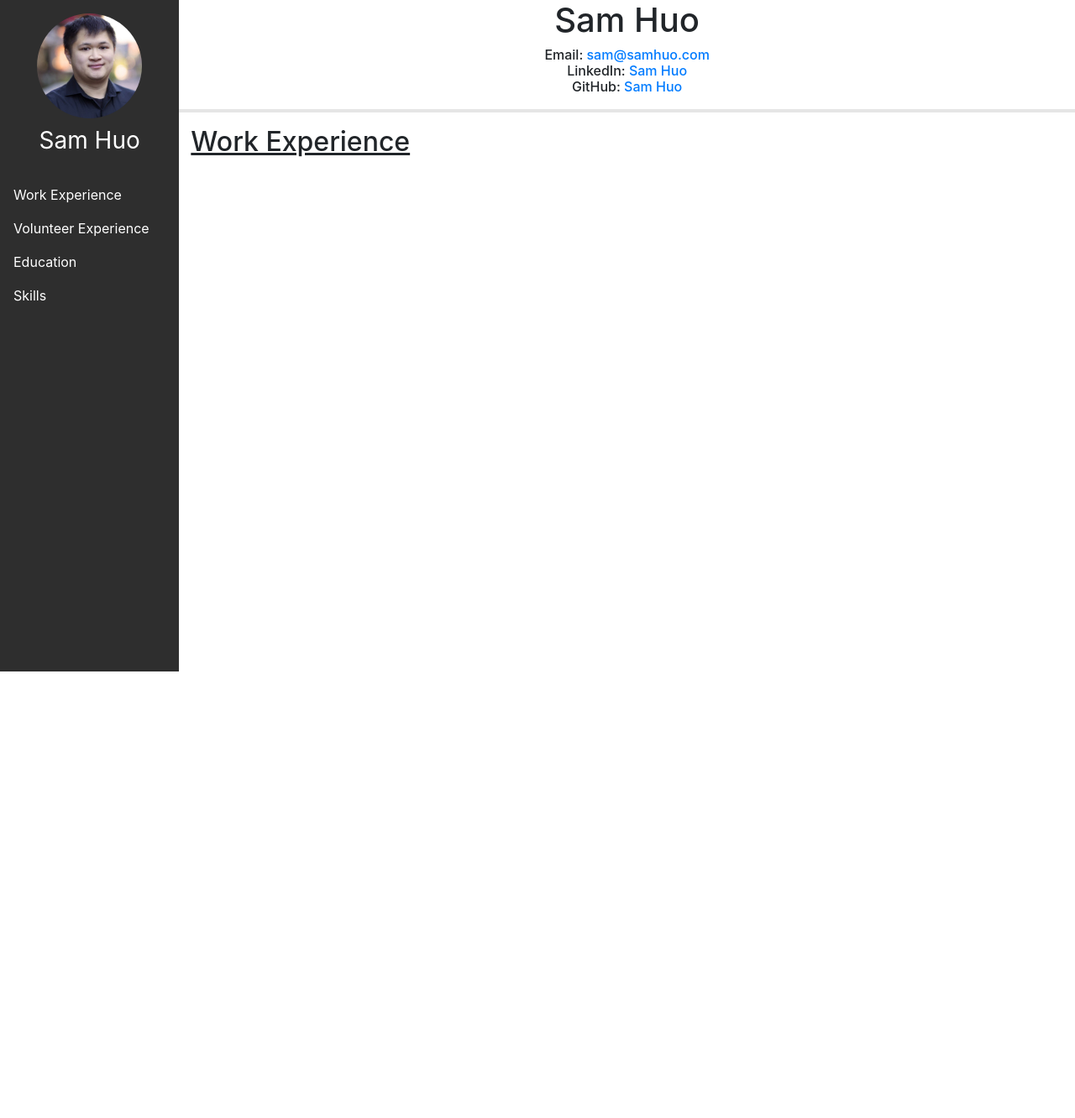
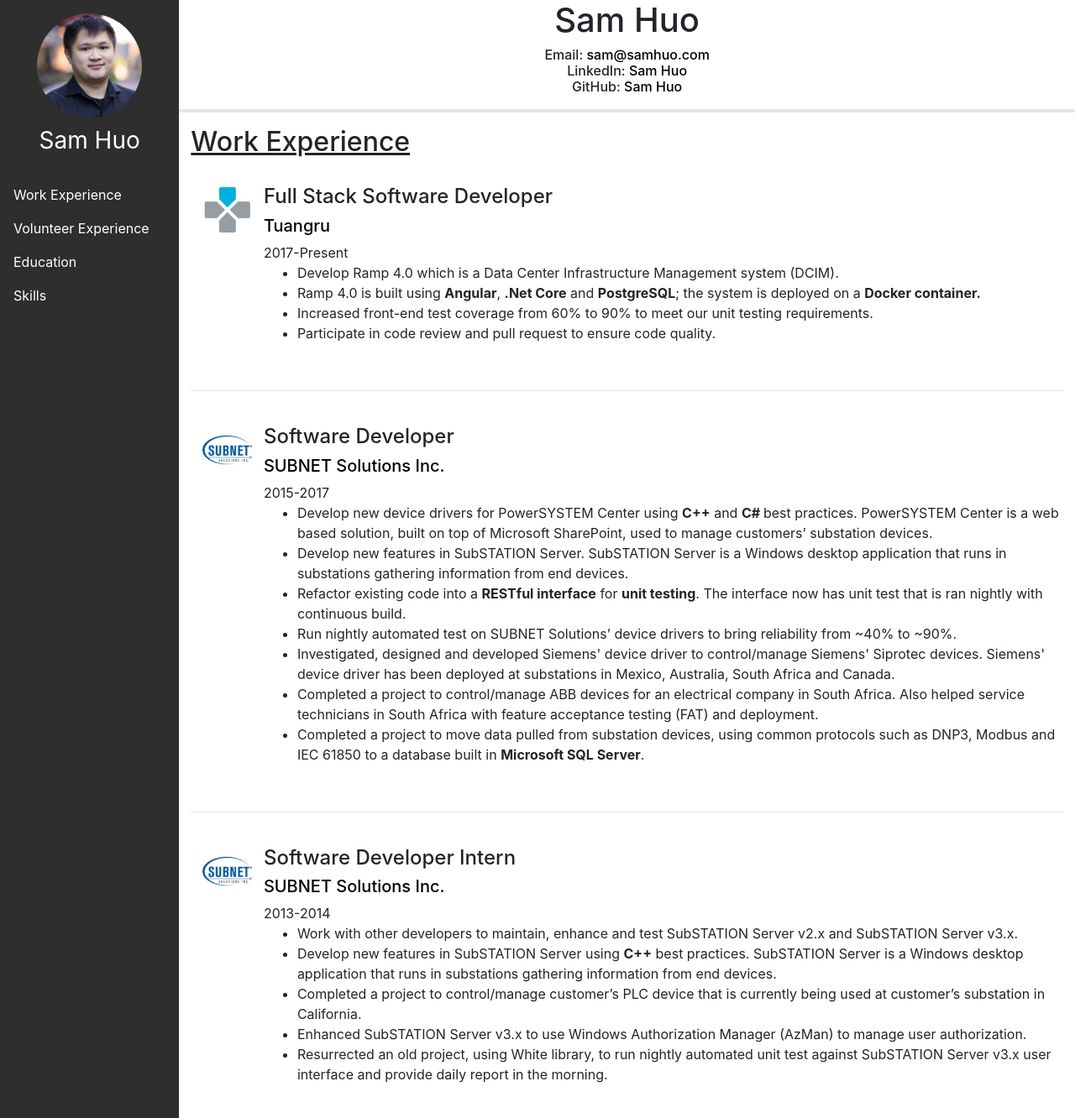
Before and after one commit to SamHuo213/sam-resume, an Angular app in the folder sam-resume/: page /workExperience in a window 1280 px wide. Shown: the whole page at 84% size. Before the commit the page ends 800 px from the top, so only its background shows below. Built offline with nearby package versions, Linux system fonts and the light colour scheme.

Commit message:
skill and work experience content (#6)

```diff
--- a/sam-resume/src/app/education/education.component.html
+++ b/sam-resume/src/app/education/education.component.html
@@ -1,29 +1,38 @@
 <h2 class="body-header-two">Education</h2>
 <br>
-<div class="row no-gutters">
+<div class="row no-gutters content-list">
 	<div class="col-lg-1 col-md-2 col-sm-2">
-		<img class="education-img" src="assets/u-of-c.png">
+		<a href="https://www.ucalgary.ca/">
+			<img class="list-img" src="assets/u-of-c.png">
+		</a>
 	</div>
 	<div class="col-lg-11 col-md-10 col-sm-10">
-		<h4>University of Calgary</h4>
+		<a class="content-title" href="https://www.ucalgary.ca/">
+			<h4>University of Calgary</h4>
+		</a>
 		<h5>Bachelor of Engineering - BE, Software Engineering</h5>
 		2011 - 2015
 		<ul style="list-style-type:disc">
 			<li>Completed a 16 month internship program at SUBNET Solutions Inc. Hired back after completing undergraduate
-				degree</li>
+				degree.</li>
 		</ul>
 	</div>
 </div>
 <br>
 <hr>
 <br>
-<div class="row no-gutters">
+<div class="row no-gutters content-list">
 	<div class="col-lg-1 col-md-2 col-sm-2">
-		<img class="education-img" src="assets/mount-royal.png">
+		<a href="http://www.mtroyal.ca/">
+			<img class="list-img" src="assets/mount-royal.png">
+		</a>
 	</div>
 	<div class="col-lg-11 col-md-10 col-sm-10">
-		<h4>Mount Royal University</h4>
+		<a class="content-title" href="http://www.mtroyal.ca/">
+			<h4>Mount Royal University</h4>
+		</a>
 		<h5>Bachelor of Engineering - University Transfer</h5>
 		2009 - 2011
 	</div>
 </div>
+<br>
--- a/sam-resume/src/app/education/education.component.scss
+++ b/sam-resume/src/app/education/education.component.scss
@@ -1,15 +1,3 @@
 .body-header-two {
 	text-decoration: underline
 }
-
-.education-img {
-	border-radius: 50%;
-	height: 60px;
-	width: 60px;
-
-	display: block;
-	margin-left: auto;
-	margin-right: auto;
-	margin-top: auto;
-	margin-bottom: auto;
-}
--- a/sam-resume/src/app/header/header.component.html
+++ b/sam-resume/src/app/header/header.component.html
@@ -2,11 +2,11 @@
 	<div align="center">
 		<h1 class="name">Sam Huo</h1>
 		<h2 class="contact-info">
-			Email: <a href="mailto: sam@samhuo.com">sam@samhuo.com</a>
+			Email: <a class="header-link" href="mailto: sam@samhuo.com">sam@samhuo.com</a>
 			<br>
-			LinkedIn: <a href="https://www.linkedin.com/in/sam-huo-23358233/">Sam Huo</a>
+			LinkedIn: <a class="header-link" href="https://www.linkedin.com/in/sam-huo-23358233/">Sam Huo</a>
 			<br>
-			GitHub: <a href="https://github.com/SamHuo213">Sam Huo</a>
+			GitHub: <a class="header-link" href="https://github.com/SamHuo213">Sam Huo</a>
 		</h2>
 	</div>
 	<hr class="header-divider">
--- a/sam-resume/src/app/header/header.component.scss
+++ b/sam-resume/src/app/header/header.component.scss
@@ -1,5 +1,6 @@
 .header-container {
-	width: 100%;
+	width: inherit;
+	height: inherit;
 
 	.contact-info {
 		font-size: 1em;
@@ -17,4 +18,8 @@
 	.header-divider {
 		border-top-width: 4px;
 	}
+
+	.header-link {
+		color: black;
+	}
 }
--- a/sam-resume/src/app/skills/skills.component.html
+++ b/sam-resume/src/app/skills/skills.component.html
@@ -1 +1,16 @@
 <h2 class="body-header-two">Skills</h2>
+<ul style="list-style-type:disc">
+	<li>Windows Environment</li>
+	<li>Docker container</li>
+	<li>C++ (C++ 11 or newer)</li>
+	<li>C# (.Net Core)</li>
+	<li>Unit testing and test driven development (TDD)</li>
+	<li>Microsoft Visual Studio and Android Studio</li>
+	<li>Source control TFS and GIT</li>
+	<li>Object-Oriented Programming (OOP)</li>
+	<li>XML, HTML and JSON</li>
+	<li>Microsoft SQL Server and PostgreSQL</li>
+	<li>RESTFul API</li>
+	<li>Agile Methodologies and Scrum</li>
+</ul>
+<br>
--- a/sam-resume/src/app/volunteer-experience/volunteer-experience.component.html
+++ b/sam-resume/src/app/volunteer-experience/volunteer-experience.component.html
@@ -1,14 +1,19 @@
 <h2 class="body-header-two">Volunteer Experience</h2>
 <br>
-<div class="row no-gutters">
+<div class="row no-gutters content-list">
 	<div class="col-lg-1 col-md-2 col-sm-2">
-		<img class="volunteer-img" src="assets/cppcon.jpg">
+		<a href="https://cppcon.org/">
+			<img class="list-img" src="assets/cppcon.jpg">
+		</a>
 	</div>
 	<div class="col-lg-11 col-md-10 col-sm-10">
 		<h4>Event Staff</h4>
-		<h5>CppCon</h5>
+		<a class="content-title" href="https://cppcon.org/">
+			<h5>CppCon</h5>
+		</a>
 		September 2018
 		<br>
 		CppCon is a major <b>C++</b> conference, with 1000+ attendees, hosted by the <b>C++</b> community.
 	</div>
 </div>
+<br>
--- a/sam-resume/src/app/volunteer-experience/volunteer-experience.component.scss
+++ b/sam-resume/src/app/volunteer-experience/volunteer-experience.component.scss
@@ -1,15 +1,3 @@
 .body-header-two {
 	text-decoration: underline
 }
-
-.volunteer-img {
-	border-radius: 50%;
-	height: 60px;
-	width: 60px;
-
-	display: block;
-	margin-left: auto;
-	margin-right: auto;
-	margin-top: auto;
-	margin-bottom: auto;
-}
--- a/sam-resume/src/app/work-experience/work-experience.component.html
+++ b/sam-resume/src/app/work-experience/work-experience.component.html
@@ -1 +1,92 @@
 <h2 class="body-header-two">Work Experience</h2>
+<br>
+<div class="row no-gutters content-list">
+	<div class="col-lg-1 col-md-2 col-sm-2">
+		<a href="https://www.tuangru.com/">
+			<img class="list-img" src="assets/tuangru.png">
+		</a>
+	</div>
+	<div class="col-lg-11 col-md-10 col-sm-10">
+		<h4>Full Stack Software Developer</h4>
+		<a class="content-title" href="https://www.tuangru.com/">
+			<h5>Tuangru</h5>
+		</a>
+		2017-Present
+		<ul style="list-style-type:disc">
+			<li>Develop Ramp 4.0 which is a Data Center Infrastructure Management system (DCIM).</li>
+			<li>Ramp 4.0 is built using <b>Angular</b>, <b>.Net Core</b> and <b>PostgreSQL</b>; the system is deployed on a
+				<b>Docker
+					container.</b></li>
+			<li>Increased front-end test coverage from 60% to 90% to meet our unit testing requirements.</li>
+			<li>Participate in code review and pull request to ensure code quality.</li>
+		</ul>
+	</div>
+</div>
+<br>
+<hr>
+<br>
+<div class="row no-gutters content-list">
+	<div class="col-lg-1 col-md-2 col-sm-2">
+		<a href="http://www.subnet.com/">
+			<img class="list-img" src="assets/subnet.png">
+		</a>
+	</div>
+	<div class="col-lg-11 col-md-10 col-sm-10">
+		<h4>Software Developer</h4>
+		<a class="content-title" href="http://www.subnet.com/">
+			<h5>SUBNET Solutions Inc.</h5>
+		</a>
+		2015-2017
+		<ul style="list-style-type:disc">
+			<li>Develop new device drivers for PowerSYSTEM Center using <b>C++</b> and <b>C# </b> best practices. PowerSYSTEM
+				Center is
+				a web
+				based
+				solution, built on top of
+				Microsoft SharePoint, used to manage customers’ substation devices.</li>
+			<li>Develop new features in SubSTATION Server. SubSTATION Server is a Windows desktop application that runs in
+				substations gathering information from end devices.</li>
+			<li>Refactor existing code into a <b>RESTful interface</b> for <b>unit testing</b>. The interface now has unit test
+				that is
+				ran
+				nightly with continuous build.</li>
+			<li>Run nightly automated test on SUBNET Solutions’ device drivers to bring reliability from ~40% to ~90%.</li>
+			<li>Investigated, designed and developed Siemens' device driver to control/manage Siemens' Siprotec devices.
+				Siemens'
+				device driver has been deployed at substations in Mexico, Australia, South Africa and Canada.</li>
+			<li>Completed a project to control/manage ABB devices for an electrical company in South Africa. Also helped service
+				technicians in South Africa with feature acceptance testing (FAT) and deployment.</li>
+			<li>Completed a project to move data pulled from substation devices, using common protocols such as DNP3, Modbus and
+				IEC 61850 to a database built in <b>Microsoft SQL Server</b>.</li>
+		</ul>
+	</div>
+</div>
+<br>
+<hr>
+<br>
+<div class="row no-gutters content-list">
+	<div class="col-lg-1 col-md-2 col-sm-2">
+		<a href="http://www.subnet.com/">
+			<img class="list-img" src="assets/subnet.png">
+		</a>
+	</div>
+	<div class="col-lg-11 col-md-10 col-sm-10">
+		<h4>Software Developer Intern</h4>
+		<a class="content-title" href="http://www.subnet.com/">
+			<h5>SUBNET Solutions Inc.</h5>
+		</a>
+		2013-2014
+		<ul style="list-style-type:disc">
+			<li>Work with other developers to maintain, enhance and test SubSTATION Server v2.x and SubSTATION Server v3.x.</li>
+			<li>Develop new features in SubSTATION Server using <b>C++</b> best practices. SubSTATION Server is a Windows
+				desktop
+				application that runs in substations gathering information from end devices.</li>
+			<li>Completed a project to control/manage customer’s PLC device that is currently being used at customer’s
+				substation in California.</li>
+			<li>Enhanced SubSTATION Server v3.x to use Windows Authorization Manager (AzMan) to manage user authorization.</li>
+			<li>Resurrected an old project, using White library, to run nightly automated unit test against SubSTATION Server
+				v3.x user interface and provide daily report in the morning.</li>
+		</ul>
+	</div>
+</div>
+<br>
--- a/sam-resume/src/styles.scss
+++ b/sam-resume/src/styles.scss
@@ -1 +1,21 @@
 /* You can add global styles to this file, and also import other style files */
+
+.list-img {
+	border-radius: 50%;
+	height: 60px;
+	width: 60px;
+
+	display: block;
+	margin-left: auto;
+	margin-right: auto;
+	margin-top: auto;
+	margin-bottom: auto;
+}
+
+.content-list {
+	min-height: 140px;
+}
+
+.content-title {
+	color: black
+}
```
Also changed, not shown: sam-resume/src/assets/subnet.png (added), sam-resume/src/assets/tuangru.png (added).
